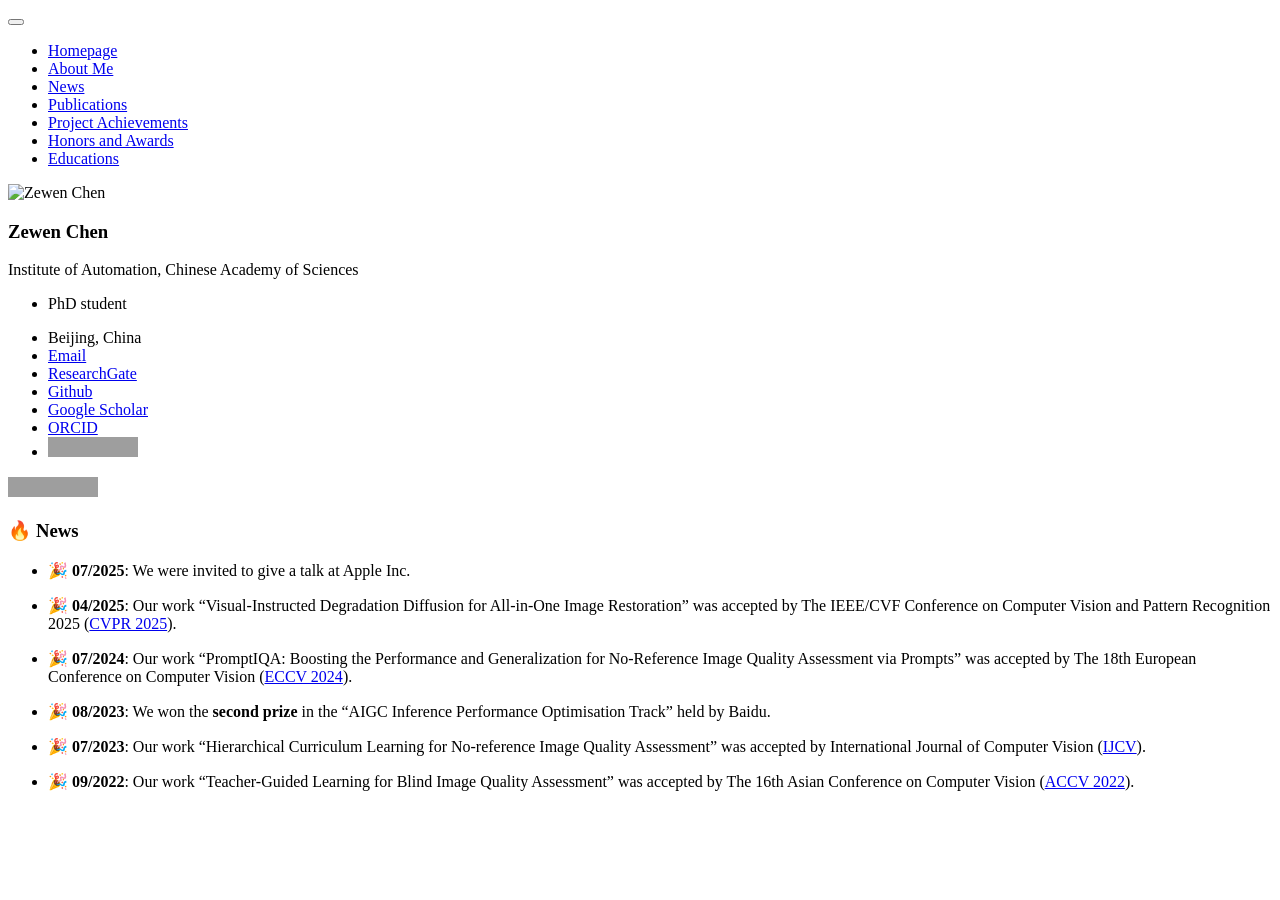
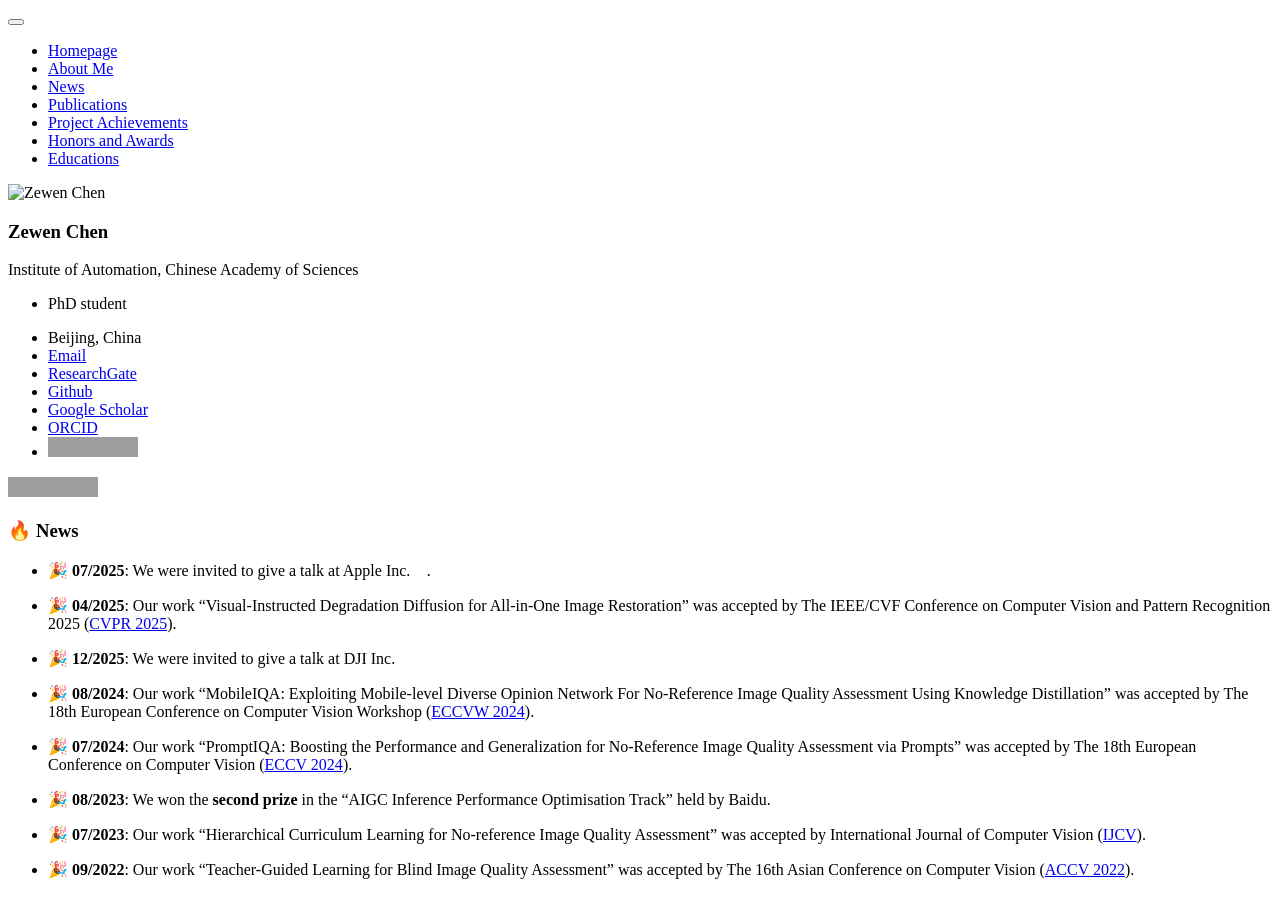
Before and after one commit to chencn2020/chencn2020.github.io, a Jekyll site: the page built from _pages/includes/news.md, in a window 1280 px wide. Built offline with Jekyll 4.4.1, drawn with Linux system fonts in a browser that asks for light colours; our own code applies the rules of GitHub Pages for plain Markdown files; grey boxes are pictures that could not be loaded.

Commit message:
add mobileiqa

```diff
--- a/_pages/includes/news.md
+++ b/_pages/includes/news.md
@@ -1,8 +1,12 @@
 # 🔥 News
 
-- 🎉 **07/2025**:  We were invited to give a talk at Apple Inc.
+- 🎉 **07/2025**:  We were invited to give a talk at Apple Inc. .
 
 - 🎉 **04/2025**:  Our work "Visual-Instructed Degradation Diffusion for All-in-One Image Restoration" was accepted by The IEEE/CVF Conference on Computer Vision and Pattern Recognition 2025 ([CVPR 2025](https://openaccess.thecvf.com/content/CVPR2025/papers/Luo_Visual-Instructed_Degradation_Diffusion_for_All-in-One_Image_Restoration_CVPR_2025_paper.pdf)).
+
+- 🎉 **12/2025**:  We were invited to give a talk at DJI Inc.
+
+- 🎉 **08/2024**:  Our work "MobileIQA: Exploiting Mobile-level Diverse Opinion Network For No-Reference Image Quality Assessment Using Knowledge Distillation" was accepted by The 18th European Conference on Computer Vision Workshop  ([ECCVW 2024](https://dl.acm.org/doi/10.1007/978-3-031-91856-8_1)).
 
 - 🎉 **07/2024**:  Our work "PromptIQA: Boosting the Performance and Generalization for No-Reference Image Quality Assessment via Prompts" was accepted by The 18th European Conference on Computer Vision  ([ECCV 2024](https://link.springer.com/chapter/10.1007/978-3-031-73232-4_14)).
 
```
Also changed, not shown: _pages/about.md (+1 -0 lines), _pages/publications/2024-08-30-MobileIQA.md (added, +26 -0 lines).
